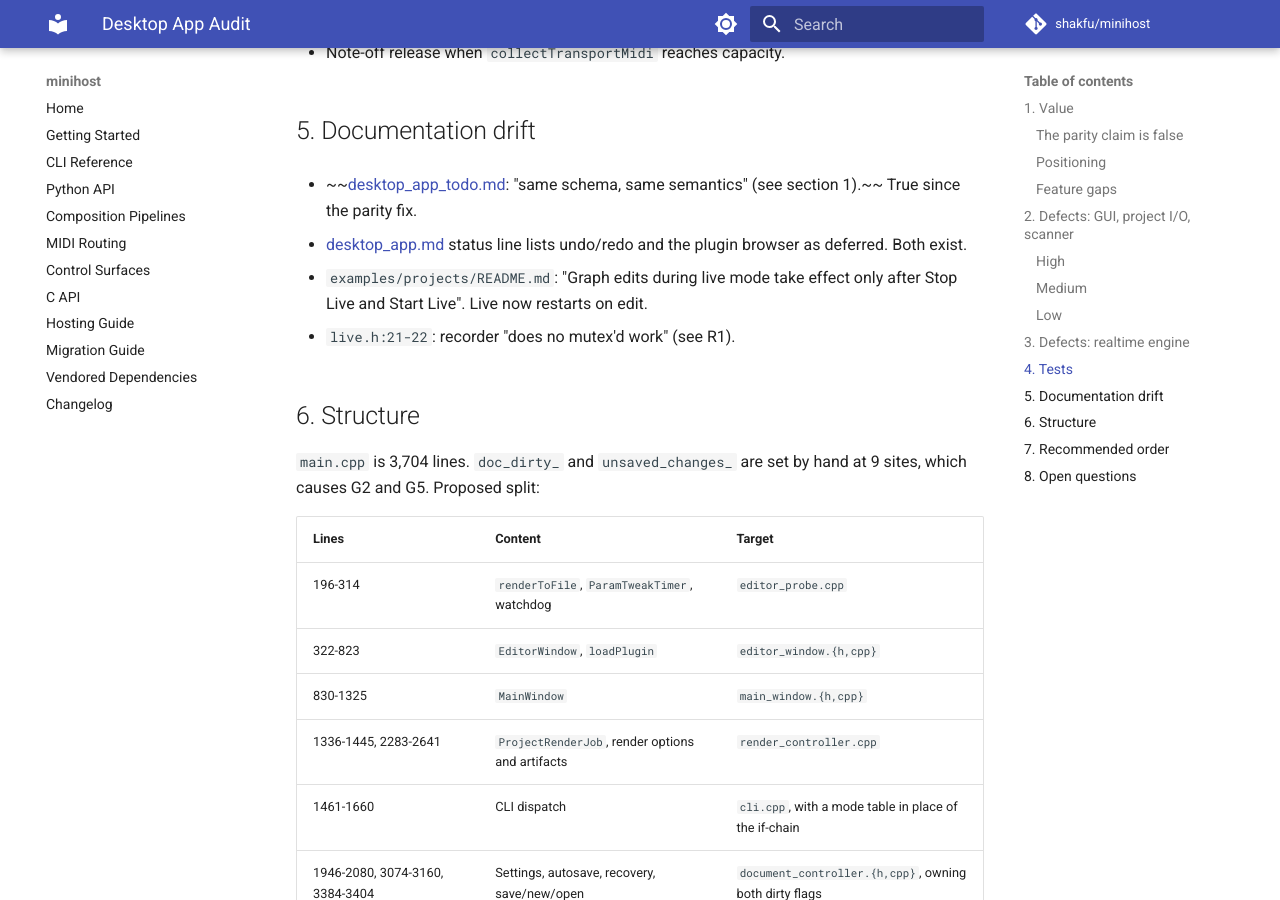
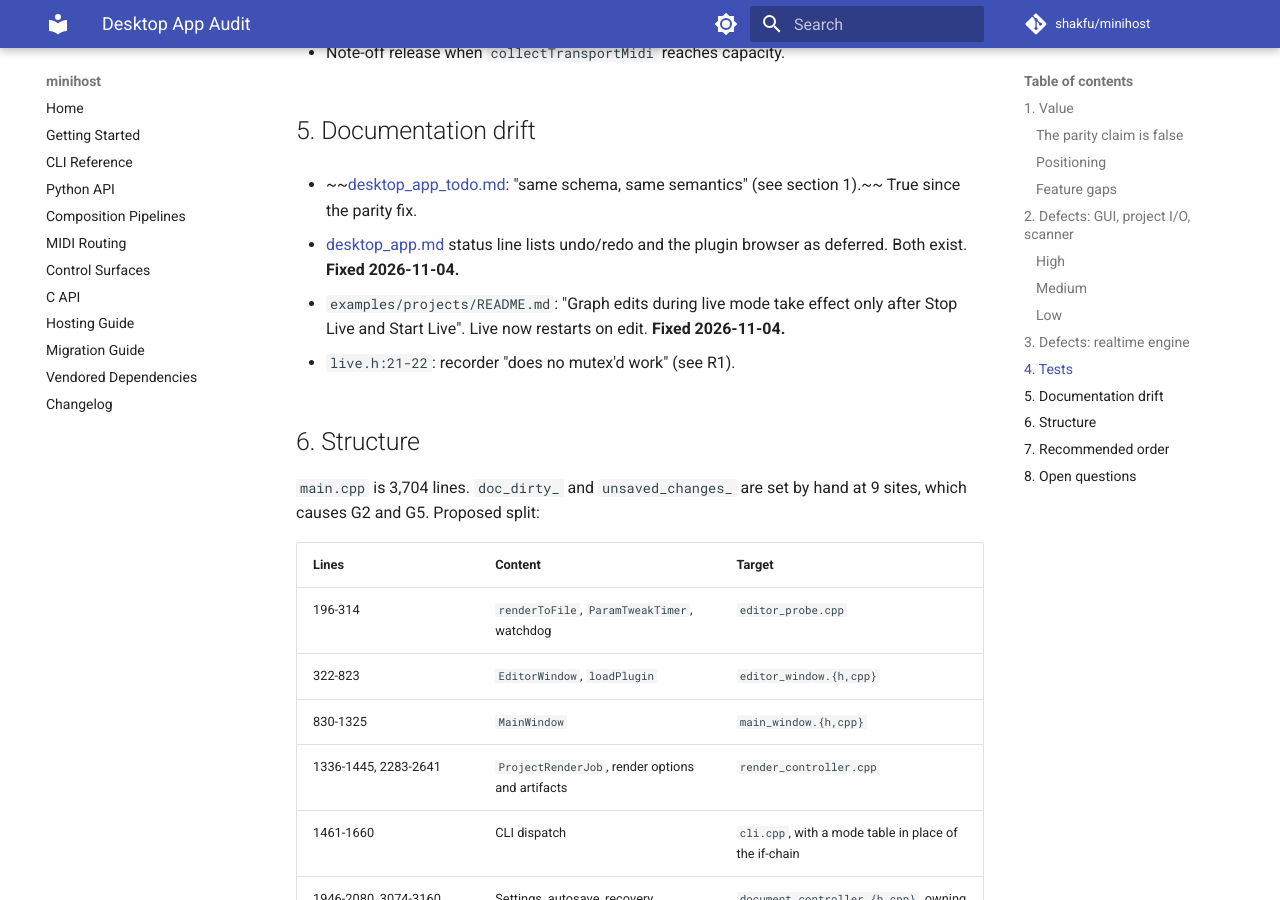
Before and after one commit to shakfu/minihost, an MkDocs documentation site: the page built from docs/dev/desktop_audit.md, in a window 1280 px wide and 900 px high, scrolled down 5610 px. Built offline with MkDocs 1.6.1 and Material for MkDocs 9.7.7, drawn with Linux system fonts in a browser that asks for light colours; comment, search, counter and statistics services are not loaded.

Commit message:
update docs

```diff
--- a/docs/dev/desktop_audit.md
+++ b/docs/dev/desktop_audit.md
@@ -150,9 +150,9 @@ Untested realtime behaviour:
 
 - ~~[desktop_app_todo.md](desktop_app_todo.md): "same schema, same semantics" (see section 1).~~ True since the parity fix.
 
-- [desktop_app.md](desktop_app.md) status line lists undo/redo and the plugin browser as deferred. Both exist.
+- [desktop_app.md](desktop_app.md) status line lists undo/redo and the plugin browser as deferred. Both exist. **Fixed 2026-11-04.**
 
-- `examples/projects/README.md`: "Graph edits during live mode take effect only after Stop Live and Start Live". Live now restarts on edit.
+- `examples/projects/README.md`: "Graph edits during live mode take effect only after Stop Live and Start Live". Live now restarts on edit. **Fixed 2026-11-04.**
 
 - `live.h:21-22`: recorder "does no mutex'd work" (see R1).
 
```
Also changed, not shown: docs/dev/desktop_app.md (+1 -1 lines), examples/projects/README.md (+1 -2 lines).
